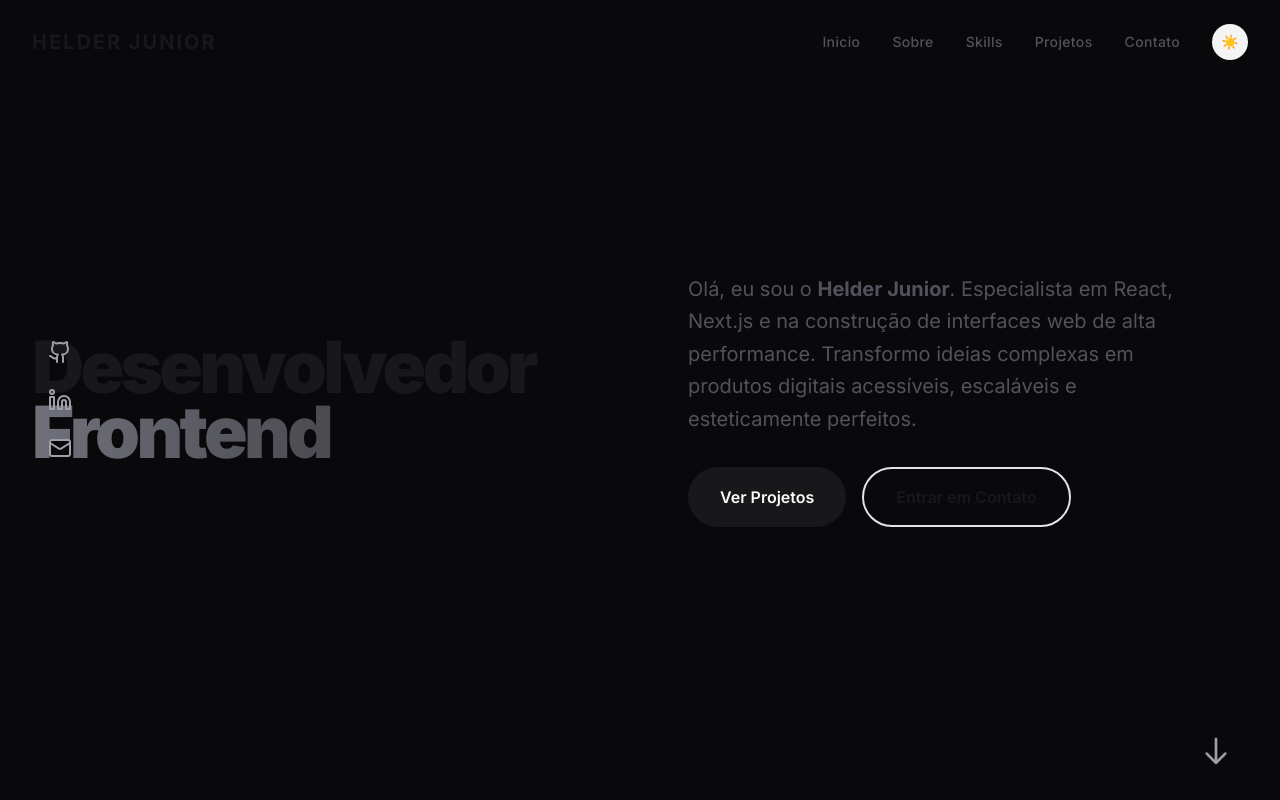
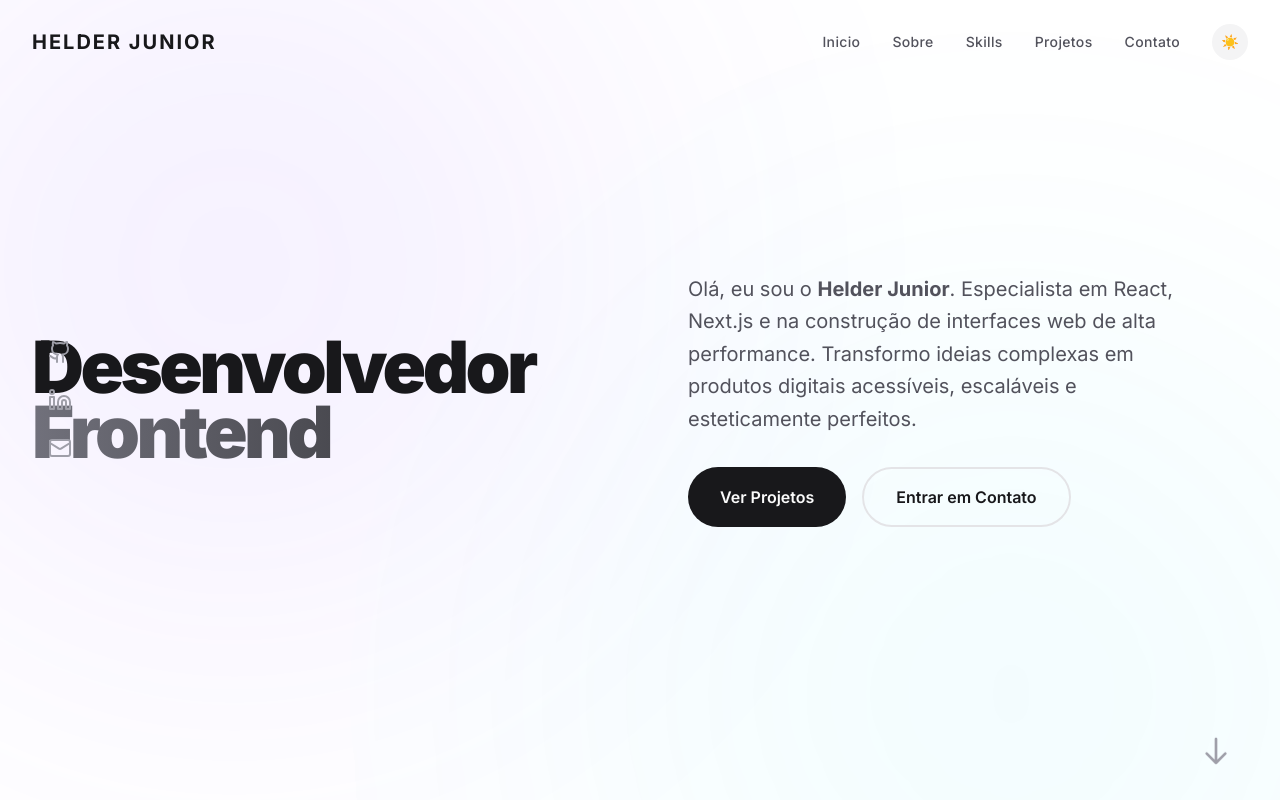
Before and after one commit to Heldzs/personal-site, a Next.js app: page / in a window 1280 px wide. Built offline with nearby package versions, Linux system fonts and the light colour scheme.

Commit message:
feat: add BackgroundAura component for animated background effects

```diff
--- a/src/app/page.tsx
+++ b/src/app/page.tsx
@@ -3,10 +3,13 @@ import { AboutSection } from "@/components/sections/AboutSection";
 import { StackSection } from "@/components/sections/StackSection";
 import { ProjectsSection } from "@/components/sections/ProjectsSection";
 import { ContactSection } from "@/components/sections/ContactSection";
+import { BackgroundAura } from "@/components/BackgroundAura";
 
 export default function HomePage() {
   return (
-    <main className="flex min-h-screen flex-col bg-zinc-950 text-zinc-50">
+    <main className="relative flex min-h-screen flex-col text-zinc-900 dark:text-zinc-50">
+      <BackgroundAura />
+
       <HeaderSection />
       <AboutSection />
       <StackSection />
--- /dev/null
+++ b/src/components/BackgroundAura.tsx
@@ -0,0 +1,38 @@
+"use client";
+
+import { motion } from "motion/react";
+
+export function BackgroundAura() {
+  return (
+    <div className="fixed inset-0 pointer-events-none -z-10 overflow-hidden">
+      {/* Aura Violeta/Roxa no topo à esquerda */}
+      <motion.div
+        animate={{
+          scale: [1, 1.2, 1],
+          opacity: [0.3, 0.5, 0.3],
+          x: [0, 50, 0],
+          y: [0, 30, 0],
+        }}
+        transition={{ duration: 15, repeat: Infinity, ease: "easeInOut" }}
+        className="absolute top-[-10%] left-[-10%] w-[50vw] h-[50vw] rounded-full bg-violet-500/20 dark:bg-violet-800/20 blur-[120px] md:blur-[150px]"
+      />
+
+      {/* Aura Ciano/Azul no meio/fundo à direita */}
+      <motion.div
+        animate={{
+          scale: [1, 1.3, 1],
+          opacity: [0.2, 0.4, 0.2],
+          x: [0, -50, 0],
+          y: [0, -40, 0],
+        }}
+        transition={{
+          duration: 20,
+          repeat: Infinity,
+          ease: "easeInOut",
+          delay: 2,
+        }}
+        className="absolute top-[40%] right-[-10%] w-[60vw] h-[60vw] rounded-full bg-cyan-400/20 dark:bg-cyan-900/20 blur-[120px] md:blur-[150px]"
+      />
+    </div>
+  );
+}
```
